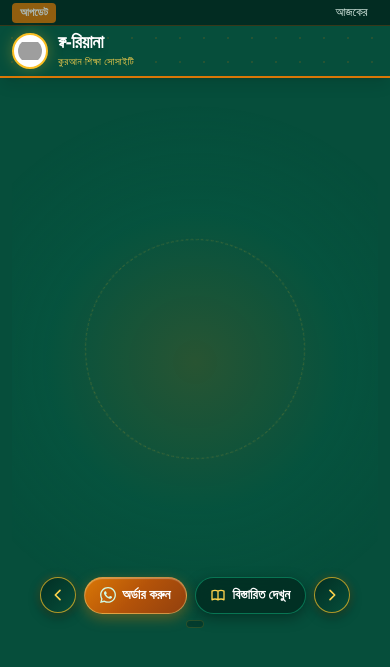
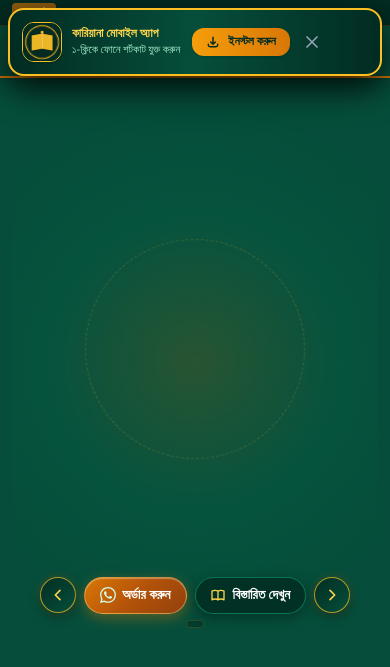
Before and after one commit to ani22222/kariana-website, a PHP site: page /Kariana/ in a window 390 px wide. Shown: the top 667 px of the page. Run offline with PHP 8.4, Linux system fonts and the light colour scheme; data that the repository does not hold is empty; some libraries are stand-ins or nearby versions; grey boxes are pictures that could not be loaded.

Commit message:
fix(mobile): disable Chrome auto-translate and enable always-visible dismissible PWA install notification with interactive guide

```diff
--- a/app/Views/layouts/main.php
+++ b/app/Views/layouts/main.php
@@ -1,7 +1,9 @@
 <!DOCTYPE html>
-<html lang="bn" dir="ltr">
+<html lang="bn" dir="ltr" translate="no" class="notranslate">
 <head>
     <meta charset="UTF-8">
+    <meta name="google" content="notranslate">
+    <meta http-equiv="Content-Language" content="bn">
     <meta name="viewport" content="width=device-width, initial-scale=1.0, maximum-scale=5.0">
     <title><?= isset($title) ? htmlspecialchars($title) : 'কারিয়ানা কুরআন শিক্ষা সোসাইটি' ?></title>
 
@@ -205,23 +207,55 @@
     <div id="networkAlertBar" class="hidden text-xs py-1.5 px-3 text-center font-bold z-50 transition-all duration-300"></div>
 
     <!-- PWA In-App Install Floating Banner for Mobile -->
-    <div id="pwaInstallBanner" class="hidden fixed top-3 left-3 right-3 sm:left-auto sm:right-4 sm:max-w-md z-50 bg-gradient-to-r from-emerald-950 via-emerald-900 to-emerald-950 border-2 border-gold-rich text-white p-3 rounded-2xl shadow-2xl backdrop-blur-md transition-all duration-300">
+    <div id="pwaInstallBanner" class="hidden fixed top-2 left-2 right-2 max-w-lg mx-auto z-50 bg-gradient-to-r from-emerald-950 via-emerald-900 to-emerald-950 border-2 border-amber-400 text-white p-3 rounded-2xl shadow-[0_12px_35px_rgba(0,0,0,0.85)] backdrop-blur-lg transition-all duration-300">
         <div class="flex items-center justify-between gap-3">
             <div class="flex items-center space-x-2.5">
-                <img src="<?= $baseUrl ?? '' ?>/assets/images/icon-192.png" alt="App Icon" class="w-10 h-10 rounded-xl border border-gold-rich shadow shrink-0">
+                <img src="<?= $baseUrl ?? '' ?>/assets/images/icon-192.png" alt="App Icon" class="w-10 h-10 rounded-xl border border-amber-400 shadow shrink-0">
                 <div>
-                    <h4 class="text-xs font-bold text-gold-shimmer">কারিয়ানা মোবাইল অ্যাপ</h4>
-                    <p class="text-[11px] text-emerald-200">হোমস্ক্রিনে ১-ক্লিকে যুক্ত করুন</p>
+                    <h4 class="text-xs font-bold text-amber-300">কারিয়ানা মোবাইল অ্যাপ</h4>
+                    <p class="text-[11px] text-emerald-200">১-ক্লিকে ফোনে শর্টকাট যুক্ত করুন</p>
                 </div>
             </div>
             <div class="flex items-center space-x-1.5 shrink-0">
-                <button id="pwaInstallBtn" type="button" class="bg-gradient-to-r from-amber-500 to-amber-600 hover:from-amber-600 hover:to-amber-700 text-emerald-950 text-xs font-black px-3.5 py-1.5 rounded-xl shadow transition transform active:scale-95">
-                    ইন্সটল
+                <button id="pwaInstallBtn" type="button" class="bg-gradient-to-r from-amber-500 to-amber-600 hover:from-amber-600 hover:to-amber-700 text-emerald-950 text-xs font-black px-3.5 py-1.5 rounded-xl shadow transition transform active:scale-95 flex items-center space-x-1">
+                    <svg class="w-3.5 h-3.5 mr-1" fill="none" stroke="currentColor" viewBox="0 0 24 24"><path stroke-linecap="round" stroke-linejoin="round" stroke-width="2.5" d="M4 16v1a3 3 0 003 3h10a3 3 0 003-3v-1m-4-4l-4 4m0 0l-4-4m4 4V4"></path></svg>
+                    <span>ইনস্টল করুন</span>
                 </button>
-                <button id="pwaDismissBtn" type="button" class="text-slate-400 hover:text-white p-1 rounded-lg">
-                    <svg class="w-4 h-4" fill="none" stroke="currentColor" viewBox="0 0 24 24"><path stroke-linecap="round" stroke-linejoin="round" stroke-width="2" d="M6 18L18 6M6 6l12 12"></path></svg>
+                <button id="pwaDismissBtn" type="button" class="text-slate-400 hover:text-white p-1.5 rounded-xl hover:bg-white/10 transition" title="বিজ্ঞপ্তি বন্ধ করুন">
+                    <svg class="w-5 h-5" fill="none" stroke="currentColor" viewBox="0 0 24 24"><path stroke-linecap="round" stroke-linejoin="round" stroke-width="2" d="M6 18L18 6M6 6l12 12"></path></svg>
                 </button>
             </div>
+        </div>
+    </div>
+
+    <!-- Visual Step-by-Step PWA / Shortcut Guide Modal -->
+    <div id="pwaGuideModal" class="hidden fixed inset-0 z-[100] bg-black/80 backdrop-blur-sm flex items-center justify-center p-4">
+        <div class="bg-gradient-to-b from-[#022c22] via-[#064e3b] to-[#011a14] border-2 border-amber-400 rounded-3xl p-6 max-w-sm w-full text-white shadow-2xl relative text-center">
+            <button id="closeGuideModalBtn" type="button" class="absolute top-4 right-4 text-slate-400 hover:text-white p-1 rounded-full">
+                <svg class="w-6 h-6" fill="none" stroke="currentColor" viewBox="0 0 24 24"><path stroke-linecap="round" stroke-linejoin="round" stroke-width="2" d="M6 18L18 6M6 6l12 12"></path></svg>
+            </button>
+            <div class="w-14 h-14 mx-auto mb-3 rounded-2xl bg-amber-500/20 border border-amber-400/50 flex items-center justify-center text-amber-300">
+                <svg class="w-8 h-8" fill="none" stroke="currentColor" viewBox="0 0 24 24"><path stroke-linecap="round" stroke-linejoin="round" stroke-width="2" d="M12 18h.01M8 21h8a2 2 0 002-2V5a2 2 0 00-2-2H8a2 2 0 00-2 2v14a2 2 0 002 2z"></path></svg>
+            </div>
+            <h3 class="text-lg font-extrabold text-amber-300 mb-1">ফোনে অ্যাপ/শর্টকাট যুক্ত করুন</h3>
+            <p class="text-xs text-emerald-200/90 mb-4">গুগল ক্রোম ব্রাউজারের মাধ্যমে সরাসরি ফোনে অ্যাপ যুক্ত করার ৩টি সহজ ধাপ:</p>
+            <div class="space-y-2.5 text-left text-xs bg-emerald-950/90 p-3.5 rounded-2xl border border-amber-400/30 mb-5">
+                <div class="flex items-start space-x-2.5">
+                    <span class="w-5 h-5 rounded-full bg-amber-400 text-emerald-950 font-black flex items-center justify-center shrink-0 text-[11px]">১</span>
+                    <p class="text-slate-200">উপরে ডানদিকের তিনটি ডট ( <strong class="text-amber-300 text-sm">⋮</strong> ) মেনুতে চাপুন।</p>
+                </div>
+                <div class="flex items-start space-x-2.5">
+                    <span class="w-5 h-5 rounded-full bg-amber-400 text-emerald-950 font-black flex items-center justify-center shrink-0 text-[11px]">২</span>
+                    <p class="text-slate-200">মেনু থেকে <strong class="text-amber-300">"Add to Home screen"</strong> (বা <strong class="text-amber-300">"Install app"</strong>) অপশনে চাপুন।</p>
+                </div>
+                <div class="flex items-start space-x-2.5">
+                    <span class="w-5 h-5 rounded-full bg-amber-400 text-emerald-950 font-black flex items-center justify-center shrink-0 text-[11px]">৩</span>
+                    <p class="text-slate-200">এবার <strong class="text-amber-300">"Install"</strong> বা <strong class="text-amber-300">"Add"</strong> চাপলেই আপনার মোবাইলের হোমস্ক্রিনে কারিয়ানা অ্যাপ চলে আসবে!</p>
+                </div>
+            </div>
+            <button id="gotItGuideBtn" type="button" class="w-full bg-gradient-to-r from-amber-500 to-amber-600 hover:from-amber-600 hover:to-amber-700 text-emerald-950 font-bold py-2.5 rounded-xl shadow text-sm">
+                ঠিক আছে, বুঝেছি
+            </button>
         </div>
     </div>
 
@@ -495,63 +529,94 @@
         const installBtn = document.getElementById('pwaInstallBtn');
         const dismissBtn = document.getElementById('pwaDismissBtn');
         const networkBar = document.getElementById('networkAlertBar');
+        const guideModal = document.getElementById('pwaGuideModal');
+        const closeGuideModalBtn = document.getElementById('closeGuideModalBtn');
+        const gotItGuideBtn = document.getElementById('gotItGuideBtn');
+
+        const isStandalone = window.matchMedia('(display-mode: standalone)').matches || window.navigator.standalone;
+        const isDismissed = sessionStorage.getItem('pwa_banner_dismissed');
+
+        // Auto display banner on mobile devices if not standalone and not dismissed
+        if (!isStandalone && !isDismissed && installBanner) {
+            if (window.innerWidth <= 768 || /Android|iPhone|iPad|iPod|Mobile/i.test(navigator.userAgent)) {
+                installBanner.classList.remove('hidden');
+                installBanner.classList.add('flex');
+            }
+        }
 
         window.addEventListener('beforeinstallprompt', (e) => {
             e.preventDefault();
             deferredPrompt = e;
-            // Check if dismissed in this session
-            if (!sessionStorage.getItem('pwa_banner_dismissed')) {
-                if (installBanner) {
-                    installBanner.classList.remove('hidden');
-                    installBanner.classList.add('flex');
-                }
+            if (!isStandalone && !isDismissed && installBanner) {
+                installBanner.classList.remove('hidden');
+                installBanner.classList.add('flex');
             }
-            // Show any in-page install buttons
             document.querySelectorAll('.btn-pwa-install').forEach(btn => {
                 btn.style.display = 'inline-flex';
             });
         });
 
-        if (installBtn) {
-            installBtn.addEventListener('click', async () => {
-                if (deferredPrompt) {
-                    deferredPrompt.prompt();
-                    const { outcome } = await deferredPrompt.userChoice;
+        function triggerInstallAction() {
+            if (deferredPrompt) {
+                deferredPrompt.prompt();
+                deferredPrompt.userChoice.then(({ outcome }) => {
                     if (outcome === 'accepted') {
-                        if (installBanner) installBanner.classList.add('hidden');
+                        if (installBanner) {
+                            installBanner.classList.add('hidden');
+                            installBanner.classList.remove('flex');
+                        }
                     }
                     deferredPrompt = null;
+                });
+            } else {
+                if (guideModal) {
+                    guideModal.classList.remove('hidden');
+                    guideModal.classList.add('flex');
                 }
+            }
+        }
+
+        if (installBtn) {
+            installBtn.addEventListener('click', triggerInstallAction);
+        }
+
+        document.addEventListener('click', (e) => {
+            const targetBtn = e.target.closest('.btn-pwa-install');
+            if (targetBtn) {
+                triggerInstallAction();
+            }
+        });
+
+        function closeGuideModal() {
+            if (guideModal) {
+                guideModal.classList.add('hidden');
+                guideModal.classList.remove('flex');
+            }
+        }
+
+        if (closeGuideModalBtn) closeGuideModalBtn.addEventListener('click', closeGuideModal);
+        if (gotItGuideBtn) gotItGuideBtn.addEventListener('click', closeGuideModal);
+        if (guideModal) {
+            guideModal.addEventListener('click', (e) => {
+                if (e.target === guideModal) closeGuideModal();
             });
         }
 
-        // Delegate click for any dedicated install button on login or director dashboard
-        document.addEventListener('click', async (e) => {
-            const targetBtn = e.target.closest('.btn-pwa-install');
-            if (targetBtn) {
-                if (deferredPrompt) {
-                    deferredPrompt.prompt();
-                    const { outcome } = await deferredPrompt.userChoice;
-                    if (outcome === 'accepted') {
-                        targetBtn.innerHTML = '✅ সফলভাবে যুক্ত হয়েছে!';
-                        setTimeout(() => targetBtn.style.display = 'none', 2000);
-                    }
-                    deferredPrompt = null;
-                } else {
-                    alert('আপনার ক্রোম ব্রাউজারের ৩-ডট (⋮) মেনু থেকে "Add to Home screen" বা "Install App" চাপুন।');
-                }
-            }
-        });
-
         if (dismissBtn) {
             dismissBtn.addEventListener('click', () => {
-                if (installBanner) installBanner.classList.add('hidden');
+                if (installBanner) {
+                    installBanner.classList.add('hidden');
+                    installBanner.classList.remove('flex');
+                }
                 sessionStorage.setItem('pwa_banner_dismissed', '1');
             });
         }
 
         window.addEventListener('appinstalled', () => {
-            if (installBanner) installBanner.classList.add('hidden');
+            if (installBanner) {
+                installBanner.classList.add('hidden');
+                installBanner.classList.remove('flex');
+            }
             deferredPrompt = null;
         });
 
```
